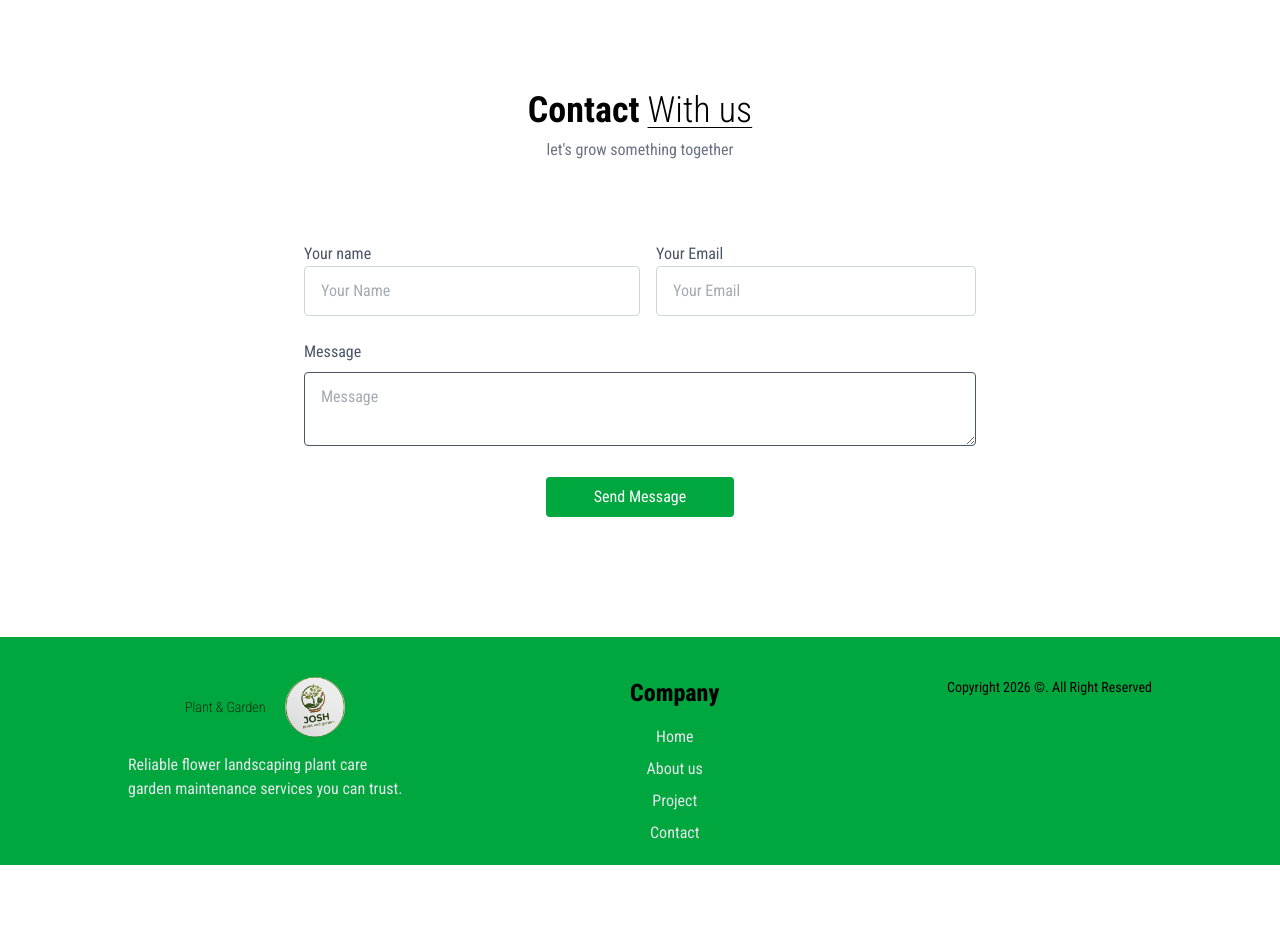
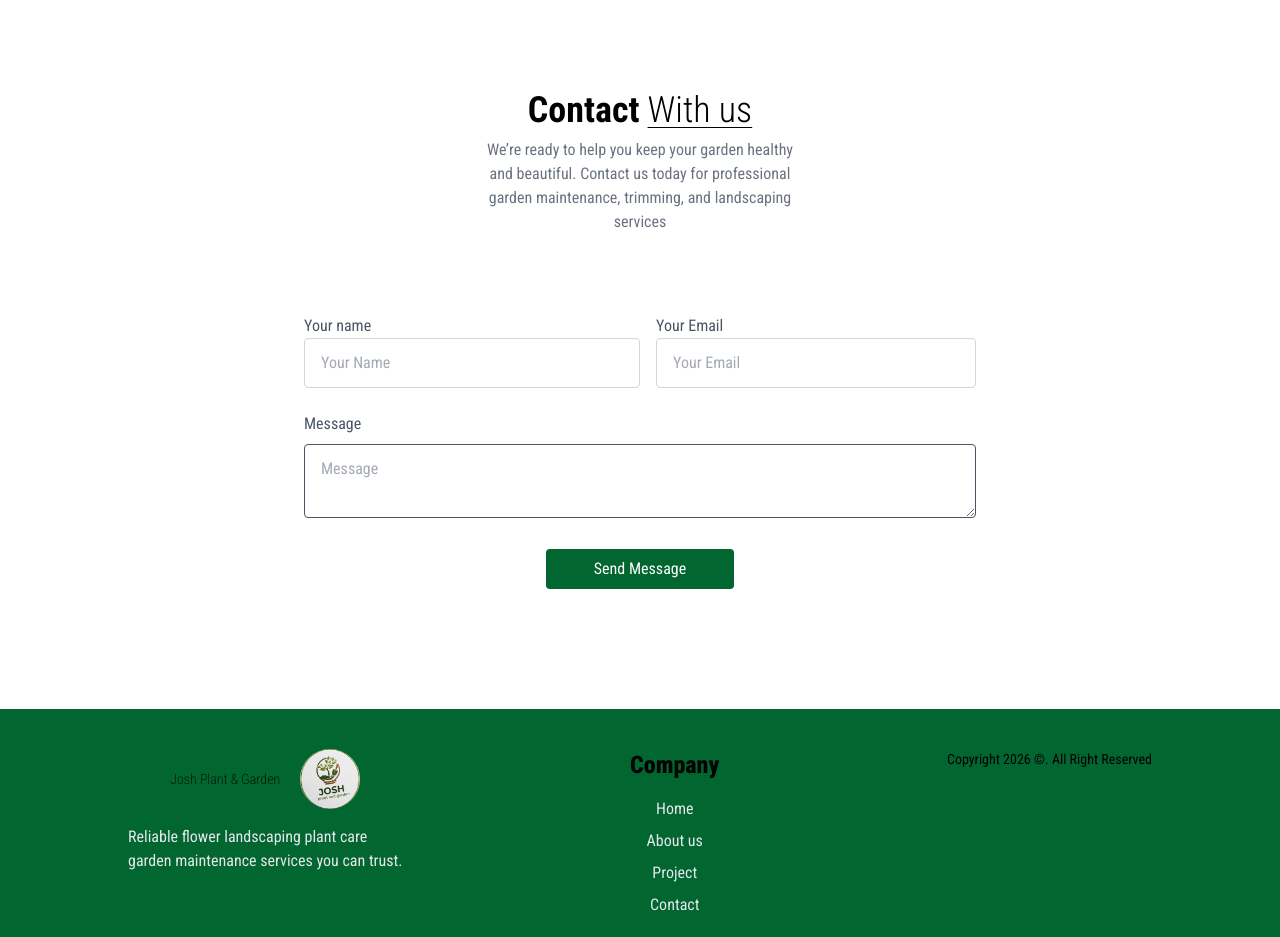
Before and after one commit to akomolafetemitopejoseph/garderner, a React (Vite) app: page / in a window 1280 px wide. Shown: the part 3020-3957 px from the top of the page. Before the commit the page ends 3885 px from the top, so only its background shows below. Built offline with nearby package versions, Linux system fonts and the light colour scheme.

Commit message:
Update changes

```diff
--- a/src/Component/Contact.jsx
+++ b/src/Component/Contact.jsx
@@ -50,7 +50,7 @@ const Contact = () => {
         </span>
       </h1>
       <p className="text-center text-gray-500 mb-12 max-w-80 mx-auto">
-        let's grow something together
+        We’re ready to help you keep your garden healthy and beautiful. Contact us today for professional garden maintenance, trimming, and landscaping services
       </p>
 
       <form
@@ -89,7 +89,7 @@ const Contact = () => {
             required
           ></textarea>
         </div>
-        <button className="bg-green-600 text-white py-2 px-12 mb-10 hover:bg-green-500 active:bg-green-600 cursor-pointer rounded-sm">
+        <button className="bg-green-800 text-white py-2 px-12 mb-10 hover:bg-green-700 active:bg-green-600 cursor-pointer rounded-sm">
           {result ? result : "Send Message"}
         </button>
       </form>
--- a/src/Component/Footer.jsx
+++ b/src/Component/Footer.jsx
@@ -6,17 +6,17 @@ import { Link } from "react-scroll";
 const Footer = () => {
   return (
     <div
-      className="pt-10 px-4 md:px-20 lg:px-32 bg-green-600 w-full overflow-hidden"
+      className="pt-10 px-4 md:px-20 lg:px-32 bg-green-800 w-full overflow-hidden"
       id="footer"
     >
       <div className="container mx-auto flex flex-col md:flex-row justify-between items-start mb-5">
         <div>
           <div className="flex justify-center items-center gap-5 capitalize mb-8 md:mb-0">
             <h1 className="text-black font-extralight text-sm">
-              plant & garden
+              Josh plant & garden
             </h1>
             <img
-              className="w-15 h-15 border-green-700 rounded-full "
+              className="w-15 h-15 border-green-900 rounded-full "
               src={logo}
               alt="logo"
             />
@@ -34,17 +34,17 @@ const Footer = () => {
           </h3>
           <ul className="flex text-center flex-col gap-2 text-gray-200">
             <Link to="/header" smooth={true} duration={500}>
-              <li className="hover:text-gray-700 cursor-pointer">Home</li>
+              <li className="hover:text-gray-900 cursor-pointer">Home</li>
             </Link>
 
             <Link to="about" smooth={true} duration={500}>
-              <li className="hover:text-gray-700 cursor-pointer">About us</li>
+              <li className="hover:text-gray-900 cursor-pointer">About us</li>
             </Link>
             <Link to="project" smooth={true} duration={500}>
-              <li className="hover:text-gray-700 cursor-pointer">Project</li>
+              <li className="hover:text-gray-900 cursor-pointer">Project</li>
             </Link>
             <Link to="contact" smooth={true} duration={500}>
-              <li className="hover:text-gray-700 cursor-pointer">Contact</li>
+              <li className="hover:text-gray-900 cursor-pointer">Contact</li>
             </Link>
           </ul>
         </div>
```
